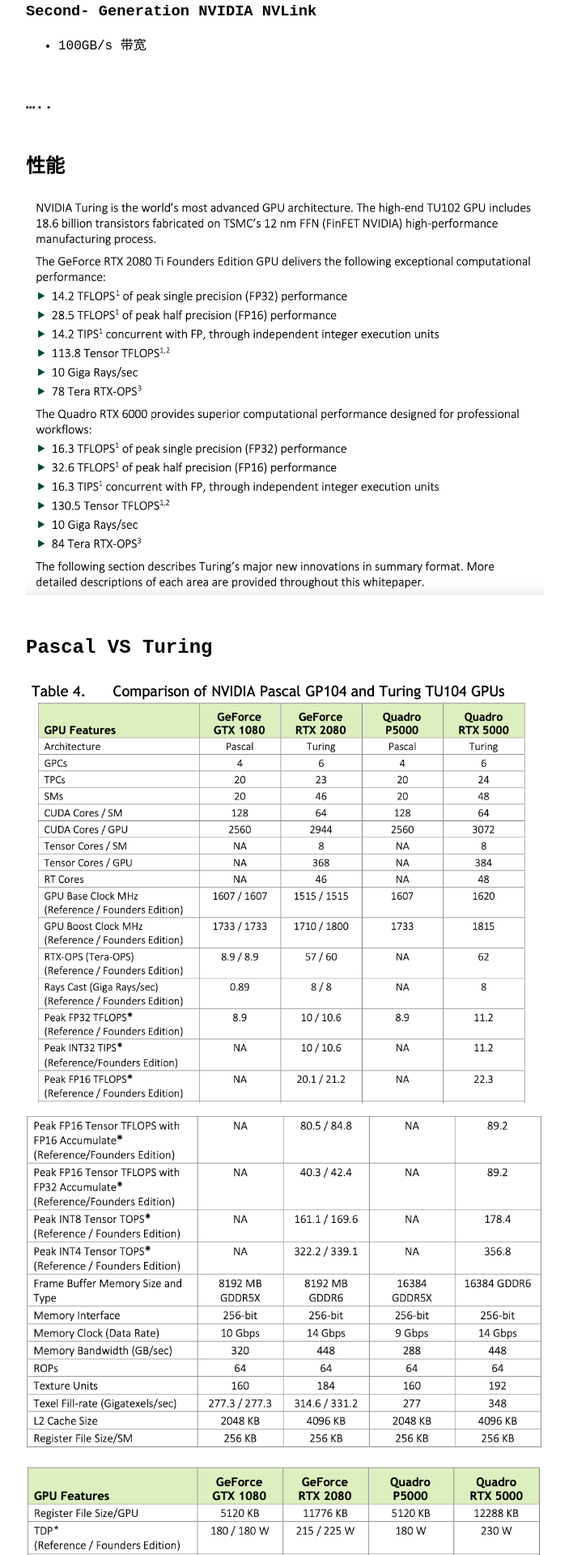
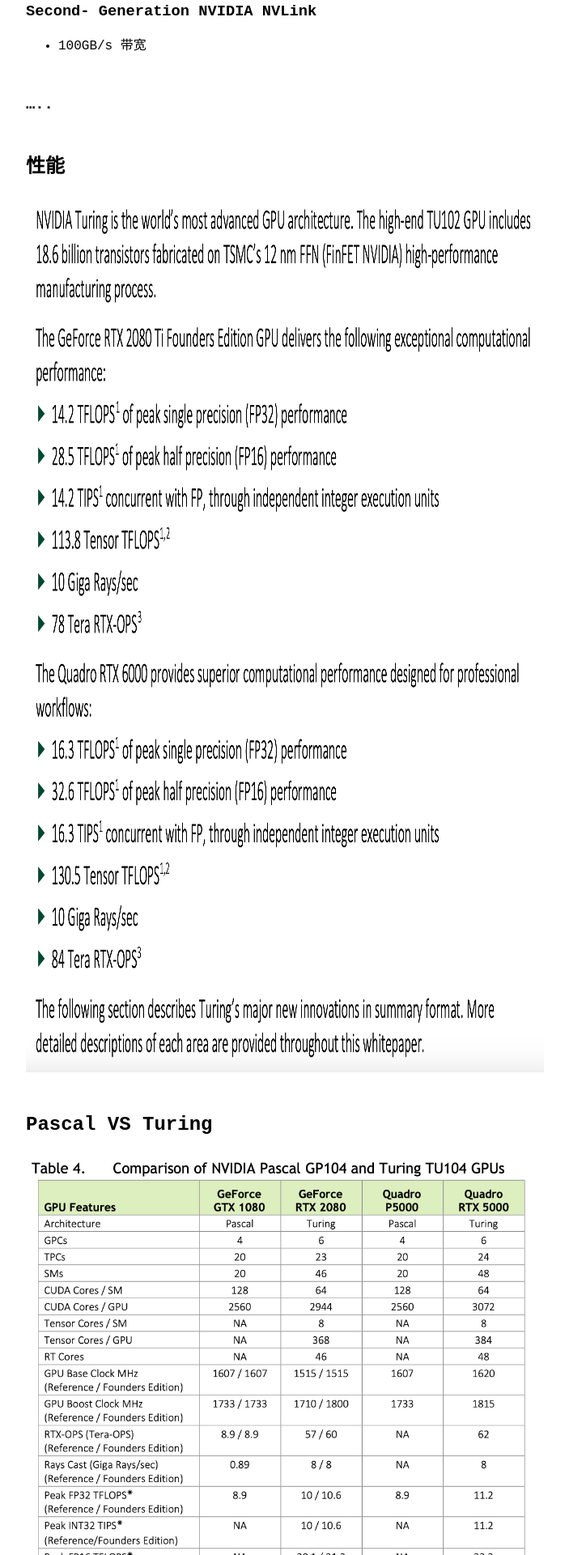
Before and after one commit to Daydream0929/daydream0929.github.io, a Jekyll site: the page built from _posts/2024-01-26-nvidia-turing.md, in a window 1280 px wide. Shown: the part 1056-2976 px from the top of the page at 81% size, without its empty margins (288-991 px from the left). Built offline with Jekyll 4.4.1, drawn with Linux system fonts in a browser that asks for light colours; our own code applies the rules of GitHub Pages for plain Markdown files.

Commit message:
update posts

```diff
--- a/_posts/2024-01-26-nvidia-turing.md
+++ b/_posts/2024-01-26-nvidia-turing.md
@@ -29,8 +29,7 @@
 ### .....
 
 ## 性能
-
-![image-20240128003001206](https://raw.githubusercontent.com/Daydream0929/daydream0929.github.io/master/_screenshots/image-20240128003001206.png)
+<img src="https://raw.githubusercontent.com/Daydream0929/daydream0929.github.io/master/_screenshots/image-20240128003001206.png" width="1920" height="1080" />
 
 ## Pascal VS Turing
 
```
